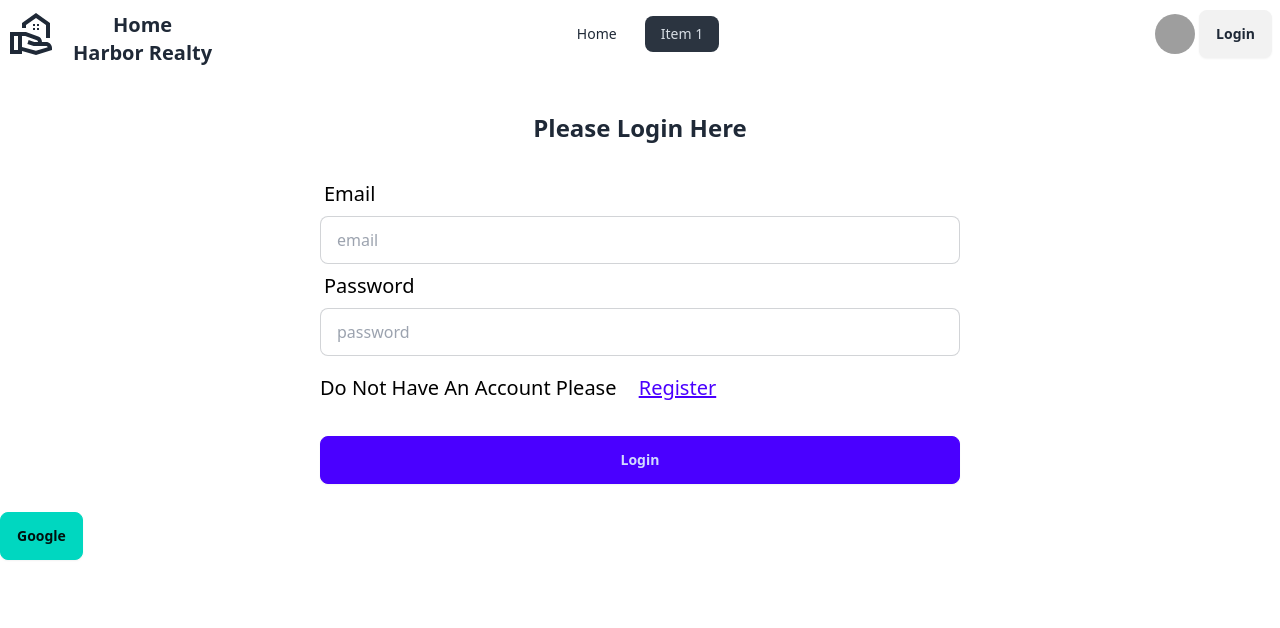
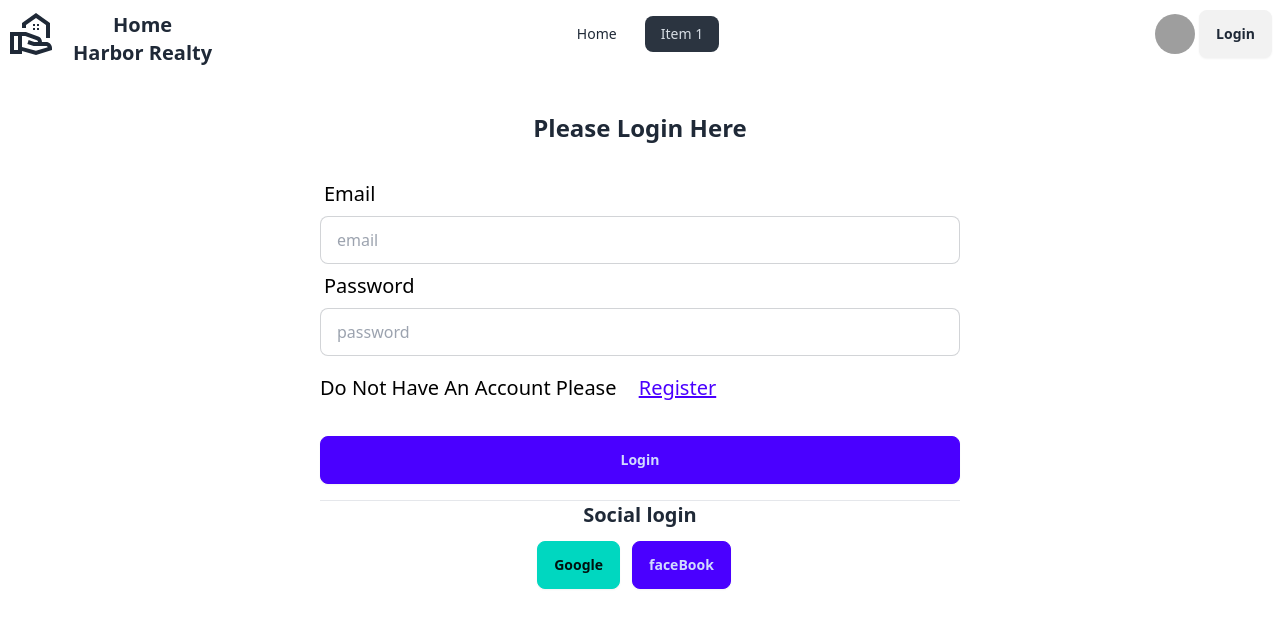
Before and after one commit to AtiqurRahmanAtik/Home-Herbon-Realty, a React (Vite) app: page /login in a window 1280 px wide. Shown: the top 628 px of the page. Built offline with nearby package versions, Linux system fonts and the light colour scheme; no server answers; grey boxes are pictures that could not be loaded.

Commit message:
login section full complete

```diff
--- a/src/Components/AuthProvider/AuthProvider.jsx
+++ b/src/Components/AuthProvider/AuthProvider.jsx
@@ -1,52 +1,44 @@
 import { createUserWithEmailAndPassword, onAuthStateChanged, signInWithEmailAndPassword, signInWithPopup } from "firebase/auth";
 import { createContext, useEffect, useState } from "react";
 import auth from "../../fireBase/fireBase.config";
-import { GoogleAuthProvider } from "firebase/auth/cordova";
-
+import { GoogleAuthProvider } from "firebase/auth";
 
 export const AuthContext = createContext(null);
-
 
 const googleProvider = new GoogleAuthProvider();
 
 const AuthProvider = ({children}) => {
 
-    const [user,setUser] = useState(null);
+    const [user, setUser] = useState(null);
     console.log(user);
 
-    //register
-    const registerUser = (email,password)=>{
+    // Register
+    const registerUser = (email, password) => {
         return createUserWithEmailAndPassword(auth, email, password);
     }
 
-    //sing in user
-    const singInUser = (email,password)=>{
-        return signInWithEmailAndPassword(auth, email, password)
+    // Sign in user
+    const signInUser = (email, password) => {
+        return signInWithEmailAndPassword(auth, email, password);
     }
 
-    //google user
-    const googleUser =()=>{
-        return signInWithPopup(auth, googleProvider)
+    // Google sign in
+    const googleUser = () => {
+        return signInWithPopup(auth, googleProvider);
     }
 
-
-    useEffect(()=>{
-        onAuthStateChanged(auth, (user) => {
-            if (user) {
-             setUser(user)
-
-            }
-          });
-    },[])
-
-
+    useEffect(() => {
+        const unsubscribe = onAuthStateChanged(auth, (user) => {
+            setUser(user);
+        });
+        return () => unsubscribe(); // Cleanup function
+    }, []);
 
     const AuthInfo = {
         registerUser,
-        singInUser,
+        signInUser,
         googleUser
     }
-
 
     return (
         <AuthContext.Provider value={AuthInfo}>
--- a/src/Components/Login/Login.jsx
+++ b/src/Components/Login/Login.jsx
@@ -1,49 +1,47 @@
 import { Link } from "react-router-dom";
 import NavigationBar from "../Navbar/NavigationBar";
-import {  useState } from "react";
-
+import { useContext, useState } from "react";
+import { AuthContext } from "../AuthProvider/AuthProvider";
 import { useForm } from "react-hook-form";
-import UseAuth from "../Hooks/UseAuth";
-// import { FcGoogle } from "react-icons/fc";
-// import { FaFacebook } from "react-icons/fa";
 
 const Login = () => {
+    const { signInUser, googleUser } = useContext(AuthContext);
+    const [error, setError] = useState(null);
 
-    const {singInUser,  googleUser} = UseAuth();
+    const { register, handleSubmit, formState: { errors } } = useForm();
 
-    const [error,setError] = useState(null);
-
-
-    const {register, handleSubmit,  formState: { errors },
-} = useForm()
-
-const onSubmit = (data) =>{
-  const {email,password} = data
-  singInUser(email,password)
-  .then(result =>{
+    const onSubmit = (data) => {
+        const { email, password } = data;
+        signInUser(email, password)
+            .then(result => {
                 console.log(result);
-      setError('Successfull login');
+                setError('Successful login');
             })
-  .catch(error =>{
+            .catch(error => {
                 console.log(error);
                 setError(error.message);
-  })
+            });
     };
 
-
-//handlegoogle login
-
-
+    const handleGoogleLogin = () => {
+        googleUser()
+            .then(result => {
+                console.log(result.user);
+            })
+            .catch(error => {
+                console.log(error);
+                setError(error.message); // Set error if Google authentication fails
+            });
+    };
 
     return (
         <div className="container mx-auto">
-            <NavigationBar></NavigationBar>
+            <NavigationBar />
 
             <div className="my-11 space-y-7">
+                <h2 className="text-2xl font-bold text-center">Please Login Here</h2>
 
-        <h2 className="text-2xl font-bold text-center">Please Login Here </h2>
-
-        <form  onSubmit={handleSubmit(onSubmit)} className="md:w-2/4 lg:w-2/4 mx-auto ">
+                <form onSubmit={handleSubmit(onSubmit)} className="md:w-2/4 lg:w-2/4 mx-auto">
                     <div className="form-control">
                         <label className="label">
                             <span className="label-text text-xl text-black font-normal">Email</span>
@@ -51,7 +49,7 @@ const onSubmit = (data) =>{
                         <input type="email" name="email" placeholder="email" className="input input-bordered"
                             {...register("email", { required: true })}
                         />
-            {errors.email && <span  className="my-1 text-red-600 font-bold">This field is required</span>}
+                        {errors.email && <span className="my-1 text-red-600 font-bold">This field is required</span>}
                     </div>
 
                     <div className="form-control">
@@ -61,34 +59,34 @@ const onSubmit = (data) =>{
                         <input type="password" name="password" placeholder="password" className="input input-bordered"
                             {...register("password", { required: true })}
                         />
-              {errors.password && <span  className="my-1 text-red-600 font-bold">This field is required</span>}
-
+                        {errors.password && <span className="my-1 text-red-600 font-bold">This field is required</span>}
                     </div>
 
                     <div className="my-2">
                         {
-            error ? <p className="text-xl text-red-600 font-bold"> {error}</p>
+                            error ? <p className="text-xl text-red-600 font-bold">{error}</p>
                                 : <p className="text-xl text-blue-700 ">{error} </p>
                         }
                     </div>
 
                     <div className="my-2">
-            <p className="text-xl font-normal text-black">Do Not Have An Account Please <Link to='/register' ><button className="btn btn-active btn-link text-xl font-normal ">Register</button></Link></p>
+                        <p className="text-xl font-normal text-black">Do Not Have An Account Please <Link to='/register'><button className="btn btn-active btn-link text-xl font-normal ">Register</button></Link></p>
                     </div>
 
                     <div className="form-control mt-6">
-          <button className="btn btn-primary">Login</button>
+                        <button type="submit" className="btn btn-primary">Login</button>
                     </div>
 
 
+                    <div className="my-4 space-y-3 text-center ">
+                        <h2 className="text-xl font-bold"> <hr /> Social login</h2>
+                <button onClick={handleGoogleLogin} className="btn btn-accent">Google</button>
+
+                <button className="btn btn-primary mx-3">faceBook</button>
+                    </div>
                 </form>
 
-
-<button onClick={()=>googleUser()} className="btn btn-accent">Google</button>
-
             </div>
-
-
         </div>
     );
 };
--- a/src/Components/Register/Register.jsx
+++ b/src/Components/Register/Register.jsx
@@ -1,16 +1,15 @@
 import { Link } from "react-router-dom";
 import NavigationBar from "../Navbar/NavigationBar";
-import {  useState } from "react";
-
+import { useContext, useState } from "react";
+import { AuthContext } from "../AuthProvider/AuthProvider";
 import { useForm } from "react-hook-form";
-import UseAuth from "../Hooks/UseAuth";
 
 
 const Register = () => {
 
     const [error,setError] = useState(null);
 
-    const { registerUser} = UseAuth();
+    const { registerUser} = useContext(AuthContext);
 
 
 
```
Lines whose indentation alone changed are shown as unchanged.
